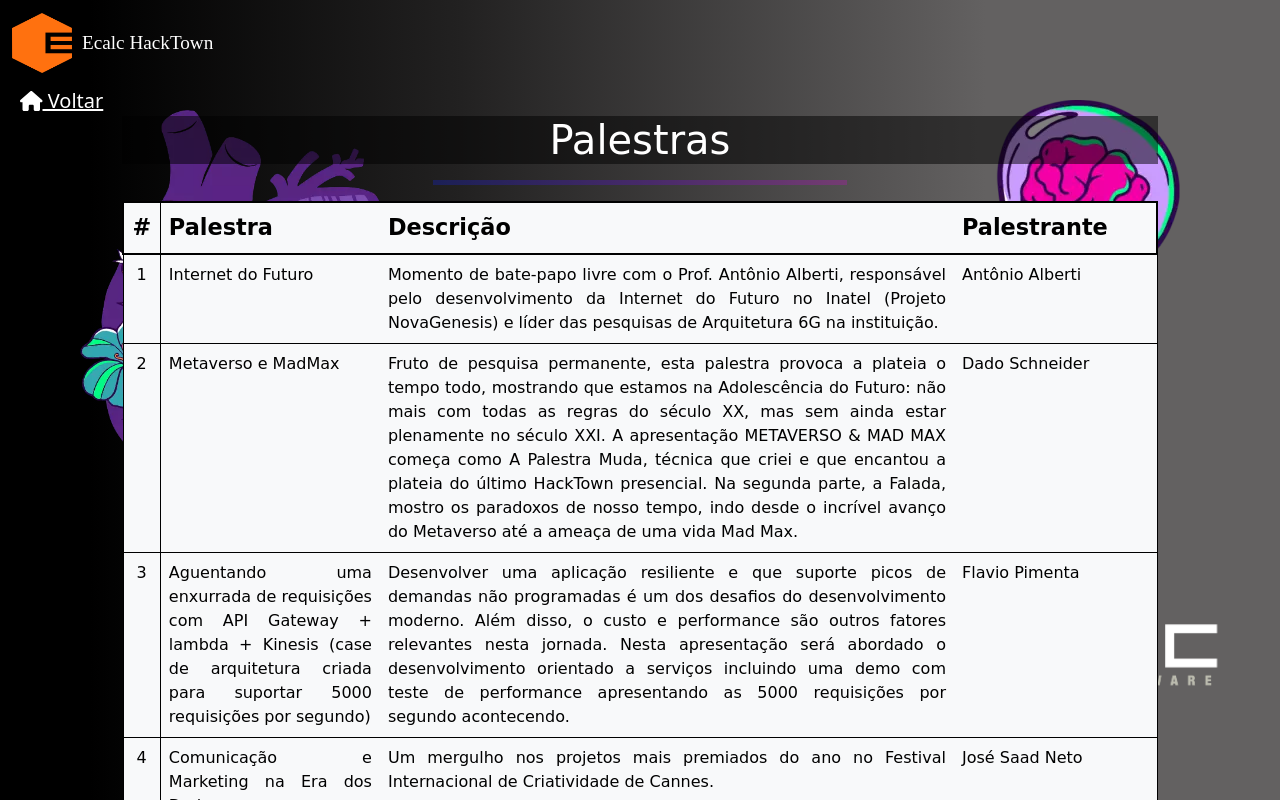
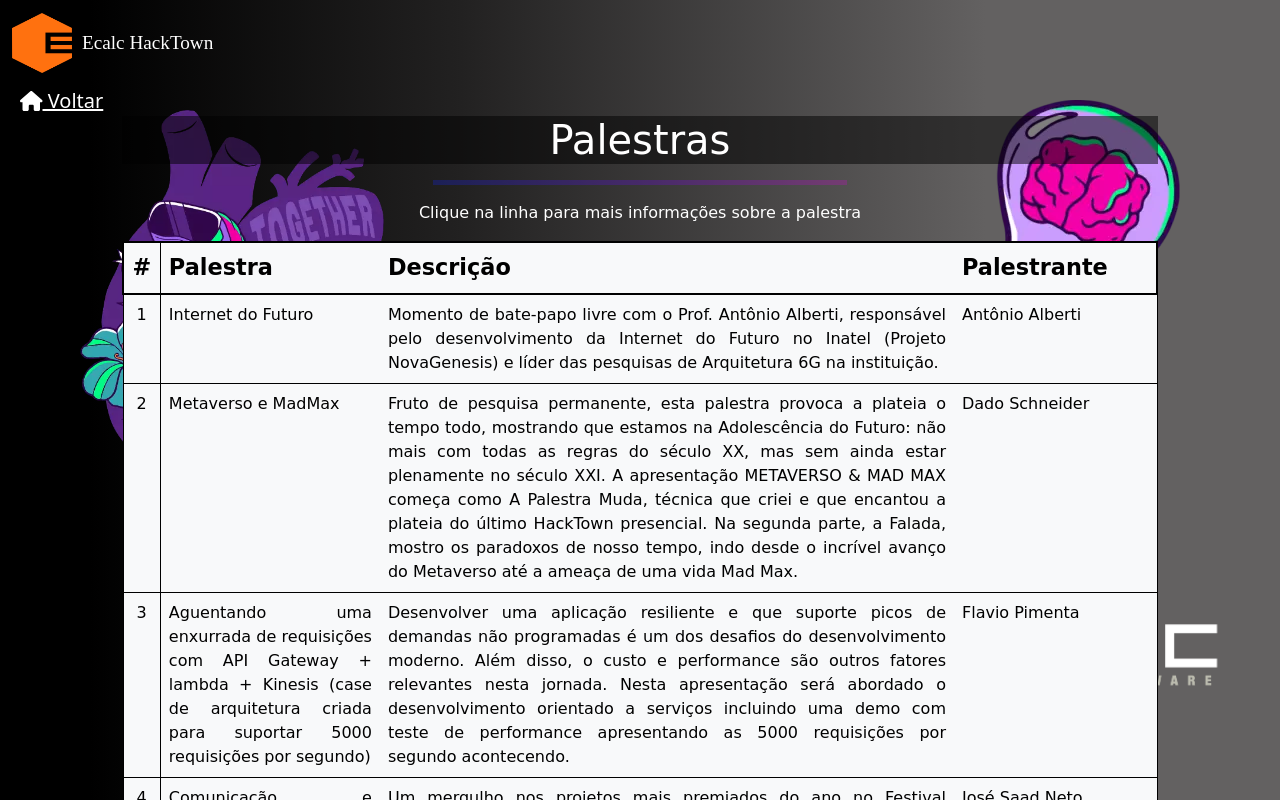
Before and after one commit to vsuzarte/hackTownVue, a Vue app: page /palestras in a window 1280 px wide. Shown: the top 800 px of the page. Built offline with nearby package versions, Linux system fonts and the light colour scheme; a web font is replaced by a local one.

Commit message:
Comentario palestras

```diff
--- a/src/views/Palestras.vue
+++ b/src/views/Palestras.vue
@@ -1,6 +1,7 @@
 <template>
   <RouterLink to="/" id="voltarTabela"> <i class="fa-solid fa-house"></i> Voltar</RouterLink>
   <Cabecalho titulo="Palestras">
+    <p> Clique na linha para mais informações sobre a palestra</p>
     <table class="table table-hover table-light">
       <thead>
         <tr>
```
